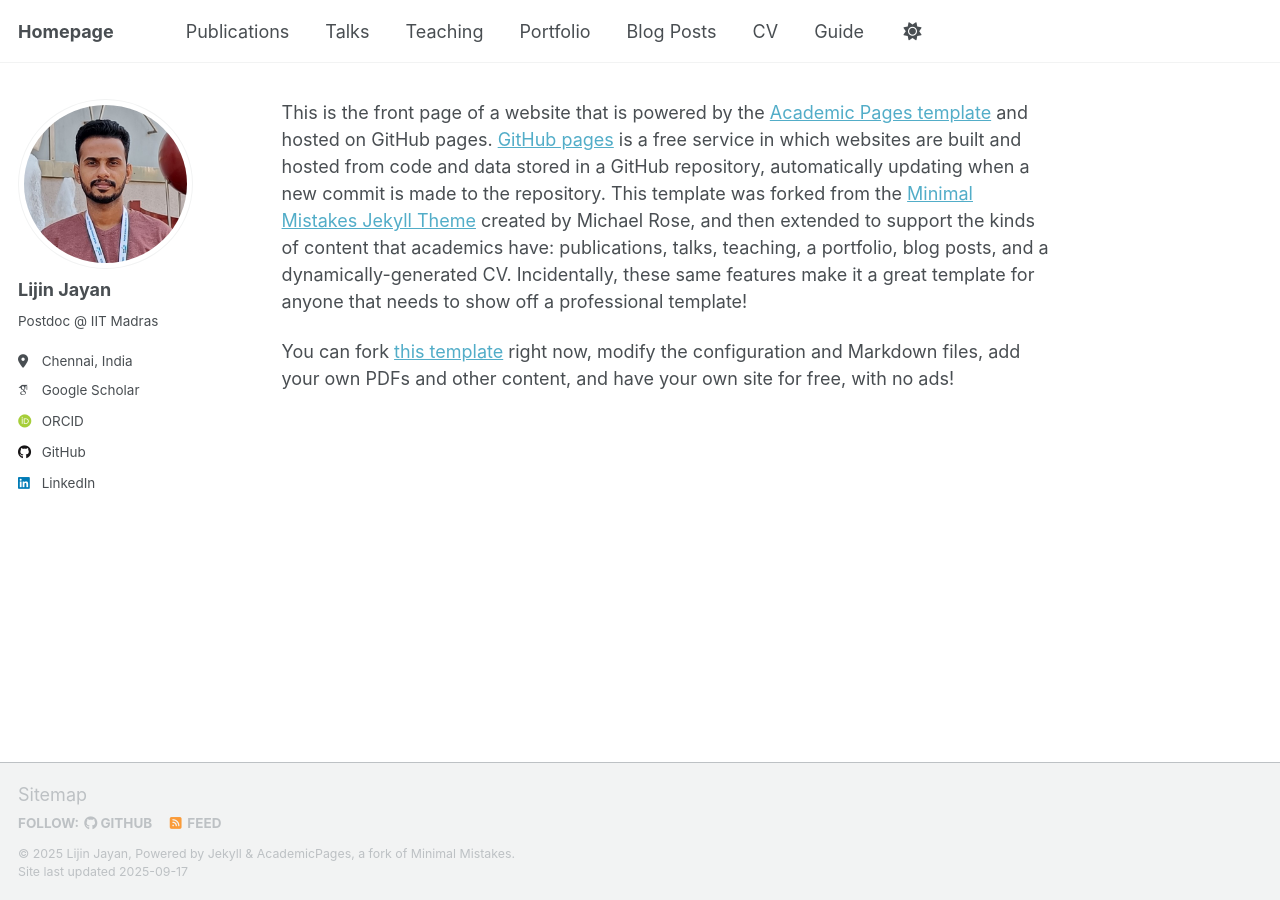
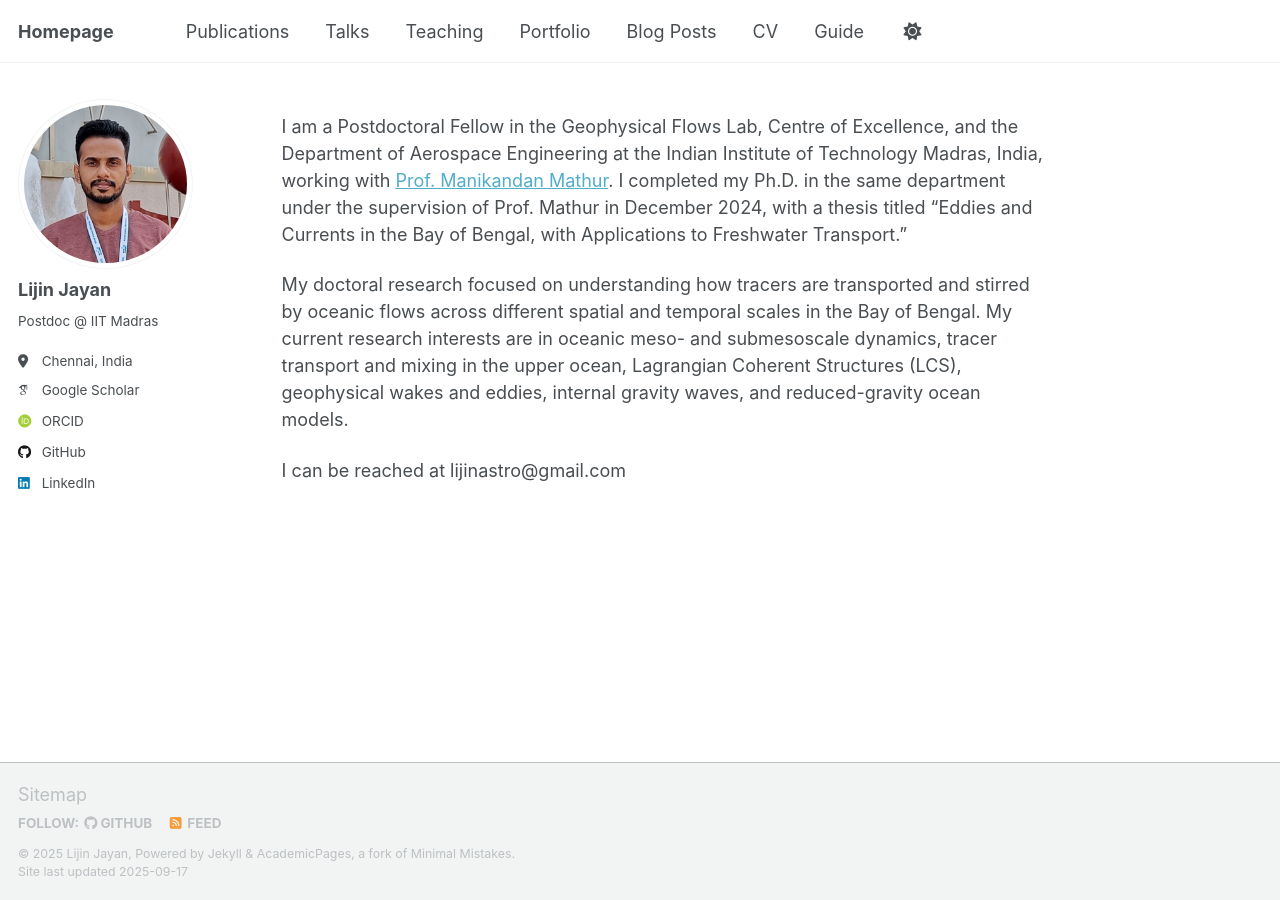
Before and after one commit to ljayan/ljayan.github.io, a Jekyll site: the page built from _pages/about.md, in a window 1280 px wide. Built offline with Jekyll 4.4.1, drawn with Linux system fonts in a browser that asks for light colours; some web fonts are replaced; a script that is not in the unit is left out.

Commit message:
Update about.md

```diff
--- a/_pages/about.md
+++ b/_pages/about.md
@@ -1,14 +1,14 @@
 ---
 permalink: /
-title: #"Academic Pages is a ready-to-fork GitHub Pages template for academic personal websites"
+title: ""
 author_profile: true
 redirect_from:
   - /about/
   - /about.html
 ---
 
+I am a Postdoctoral Fellow in the Geophysical Flows Lab, Centre of Excellence, and the Department of Aerospace Engineering at the Indian Institute of Technology Madras, India, working with [Prof. Manikandan Mathur](https://scholar.google.co.in/citations?user=QbrM7-gAAAAJ&hl=en). I completed my Ph.D. in the same department under the supervision of Prof. Mathur in December 2024, with a thesis titled “Eddies and Currents in the Bay of Bengal, with Applications to Freshwater Transport.”
 
+My doctoral research focused on understanding how tracers are transported and stirred by oceanic flows across different spatial and temporal scales in the Bay of Bengal. My current research interests are in oceanic meso- and submesoscale dynamics, tracer transport and mixing in the upper ocean, Lagrangian Coherent Structures (LCS), geophysical wakes and eddies, internal gravity waves, and reduced-gravity ocean models.
 
-This is the front page of a website that is powered by the [Academic Pages template](https://github.com/academicpages/academicpages.github.io) and hosted on GitHub pages. [GitHub pages](https://pages.github.com) is a free service in which websites are built and hosted from code and data stored in a GitHub repository, automatically updating when a new commit is made to the repository. This template was forked from the [Minimal Mistakes Jekyll Theme](https://mmistakes.github.io/minimal-mistakes/) created by Michael Rose, and then extended to support the kinds of content that academics have: publications, talks, teaching, a portfolio, blog posts, and a dynamically-generated CV. Incidentally, these same features make it a great template for anyone that needs to show off a professional template!
-
- You can fork [this template](https://github.com/academicpages/academicpages.github.io) right now, modify the configuration and Markdown files, add your own PDFs and other content, and have your own site for free, with no ads!
+I can be reached at lijinastro@gmail.com
```
